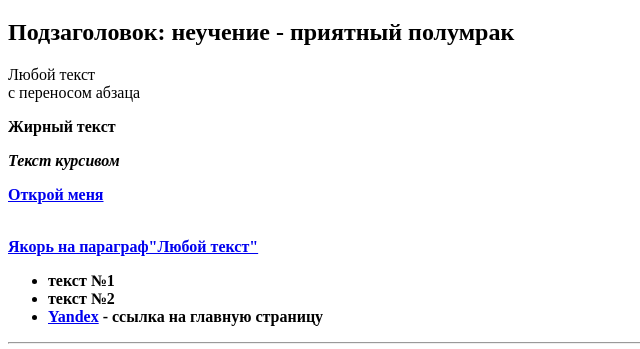
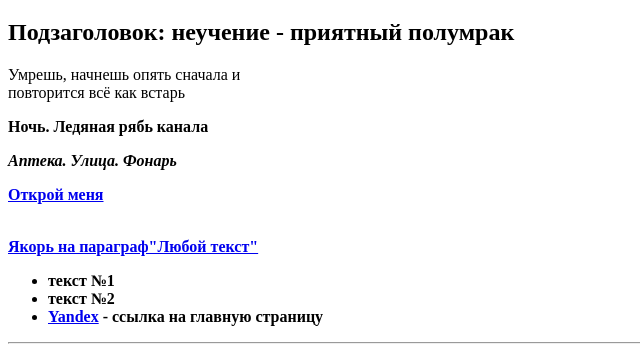
Before and after one commit to Vakizasi/first_class, a plain HTML site: page index.html in a window 1280 px wide. Shown: the part 61-410 px from the top of the page, without its empty margins (0-640 px from the left). Drawn offline with Linux system fonts and the light colour scheme.

Commit message:
Update index.html

```diff
--- a/index.html
+++ b/index.html
@@ -8,9 +8,9 @@
         <link rel="shortcut icon" href="https://atom.io/favicon,ico">
     <h1>Заголовок: учение тьма</h1>
     <h2>Подзаголовок: неучение - приятный полумрак</h2>
-      <p id="#ideveloper">Любой текст <br>с переносом абзаца</p>
-    <p><b>Жирный текст</p>
-    <p><em>Текст курсивом</em>
+      <p id="#ideveloper">Умрешь, начнешь опять сначала и<br>повторится всё как встарь</p>
+    <p><b>Ночь. Ледяная рябь канала</p>
+    <p><em>Аптека. Улица. Фонарь</em>
     <p><a href="https://upload.wikimedia.org/wikipedia/commons/thumb/1/1e/Lilium_candidum_2.jpg/413px-Lilium_candidum_2.jpg" target="_blank">Открой меня</p>
     <br>
       <a href="#ideveloper">Якорь на параграф"Любой текст"</a>
```
